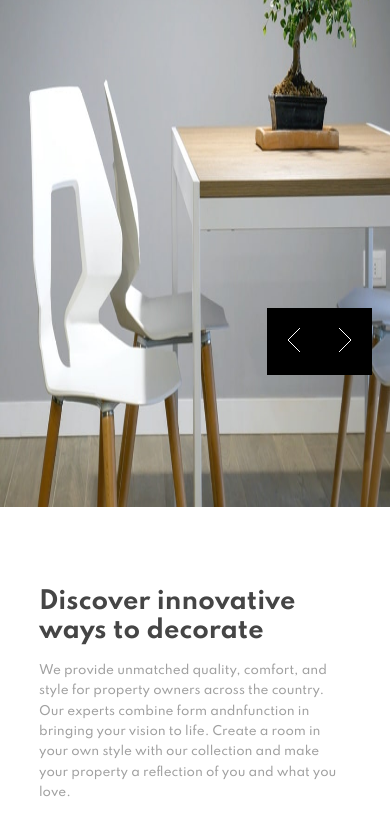
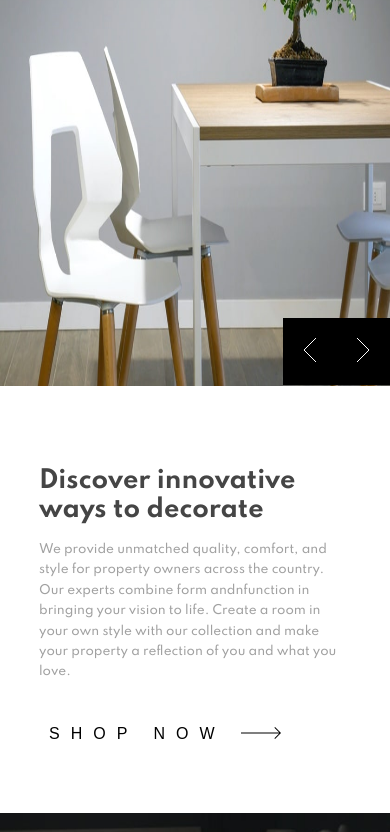
Before and after one commit to shanoysinc/HomeView, a website: page index.html in a window 390 px wide. Shown: the part 84-916 px from the top of the page. Drawn offline with Linux system fonts and the light colour scheme.

Commit message:
fix carousel position

```diff
--- a/scss/layout/_responsive.scss
+++ b/scss/layout/_responsive.scss
@@ -1,7 +1,8 @@
 @media screen and (max-width: 1084px) {
 	#carousel__images {
-		width: 100vw;
-		height: 70vh;
+		width: 100%;
+		height: 47rem;
+		position: relative;
 	}
 
 	.content {
@@ -28,13 +29,14 @@
 
 	.carousel {
 		&__btn--left {
-			right: 6.9rem;
-			top: 30.8rem;
+			top: 31.8rem;
+			right: 5.3rem;
 		}
 
 		&__btn--right {
-			right: 1.8rem;
-			top: 30.8rem;
+			top: 31.8rem;
+
+			right: 0;
 		}
 	}
 	.main-details {
@@ -109,16 +111,14 @@
 	}
 }
 
-@media screen and (max-width: 380px) {
-	.carousel {
-		&__btn--left {
-			right: 5.3rem;
-			top: 41.7rem;
-		}
+// @media screen and (max-width: 780px) {
+// 	.carousel {
+// 		&__btn--left {
+// 			right: 5.3rem;
+// 		}
 
-		&__btn--right {
-			right: 0;
-			top: 41.7rem;
-		}
-	}
-}
+// 		&__btn--right {
+// 			right: 0;
+// 		}
+// 	}
+// }
```
Also changed, not shown: style/main.css.
